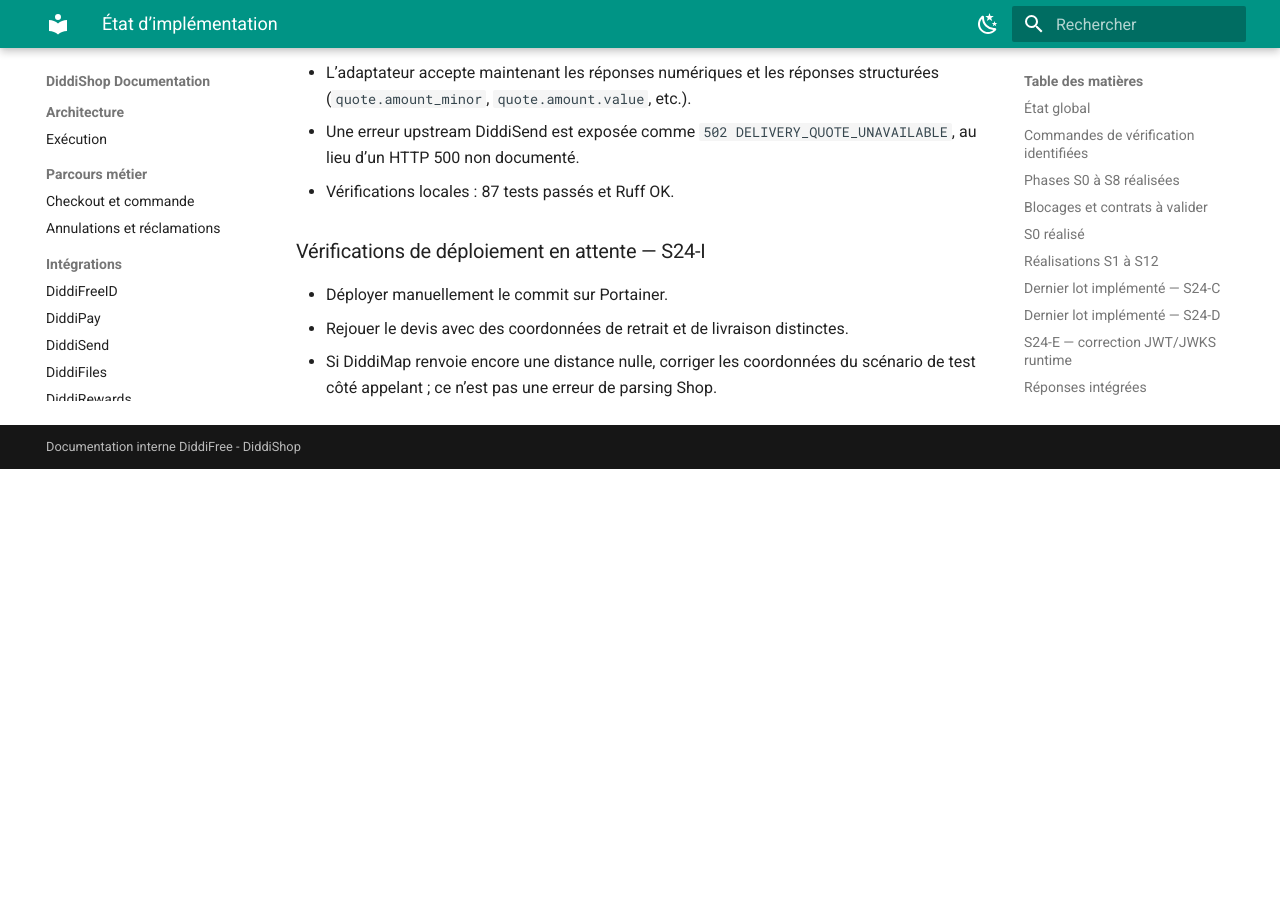
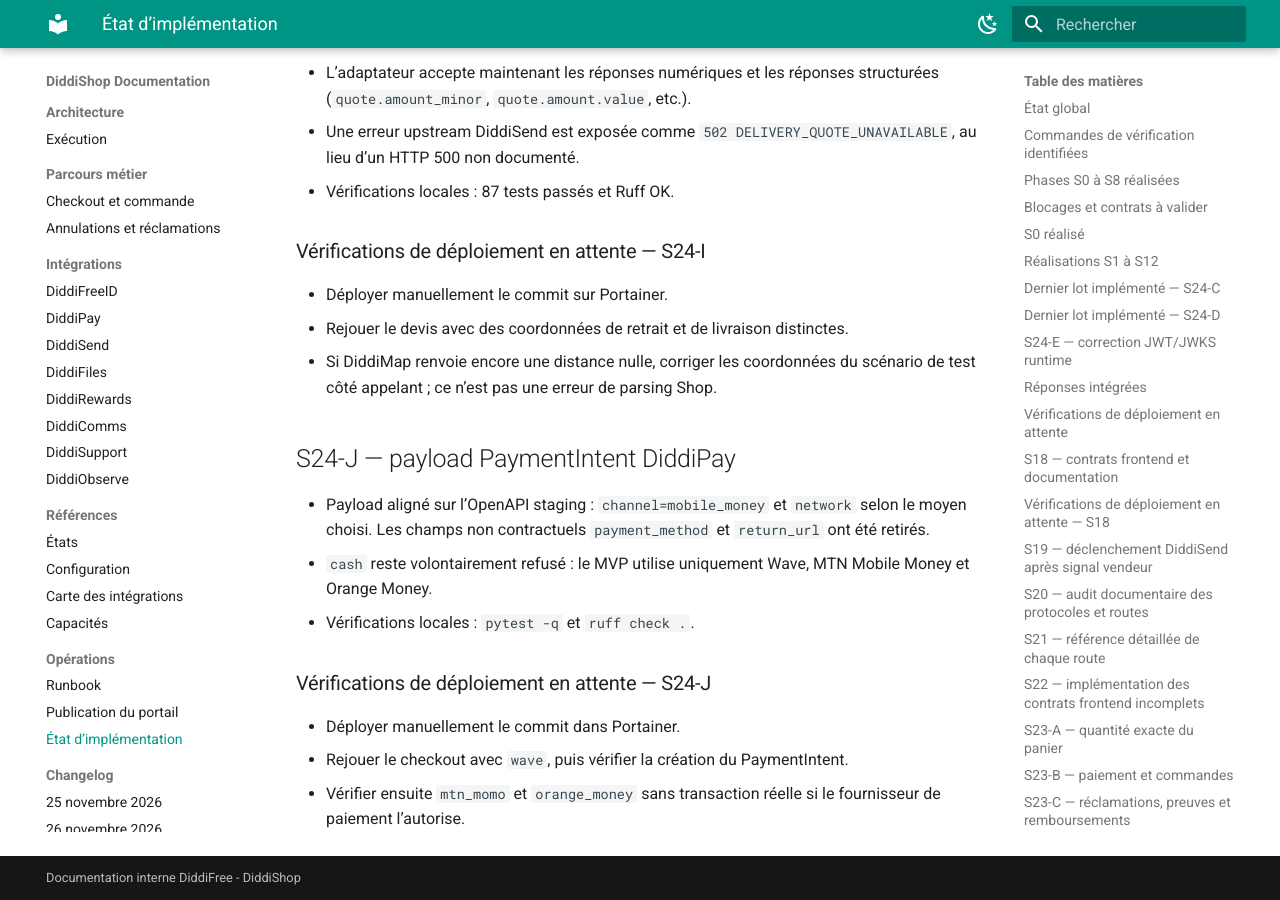
Before and after one commit to DIDDI-FREE/diddi-shop-backend-staging, an MkDocs documentation site: the page built from docs/IMPLEMENTATION-STATUS.md, in a window 1280 px wide and 900 px high, scrolled down 9770 px. Built offline with MkDocs 1.6.1 and Material for MkDocs 9.7.7, drawn with Linux system fonts in a browser that asks for light colours; before the commit the page ends 10239 px from its top, so only the background shows below that.

Commit message:
fix: align DiddiPay payment intent payload

```diff
--- a/docs/IMPLEMENTATION-STATUS.md
+++ b/docs/IMPLEMENTATION-STATUS.md
@@ -359,3 +359,19 @@ PyJWT au build. Aucun changement Portainer n’a été effectué.
 - Rejouer le devis avec des coordonnées de retrait et de livraison distinctes.
 - Si DiddiMap renvoie encore une distance nulle, corriger les coordonnées du
   scénario de test côté appelant ; ce n’est pas une erreur de parsing Shop.
+
+## S24-J — payload PaymentIntent DiddiPay
+
+- Payload aligné sur l’OpenAPI staging : `channel=mobile_money` et `network`
+  selon le moyen choisi. Les champs non contractuels `payment_method` et
+  `return_url` ont été retirés.
+- `cash` reste volontairement refusé : le MVP utilise uniquement Wave, MTN
+  Mobile Money et Orange Money.
+- Vérifications locales : `pytest -q` et `ruff check .`.
+
+### Vérifications de déploiement en attente — S24-J
+
+- Déployer manuellement le commit dans Portainer.
+- Rejouer le checkout avec `wave`, puis vérifier la création du PaymentIntent.
+- Vérifier ensuite `mtn_momo` et `orange_money` sans transaction réelle si le
+  fournisseur de paiement l’autorise.
```
Also changed, not shown: docs/decisions/DECISIONS.md (+13 -0 lines), docs/integrations/diddipay.md (+5 -0 lines), tasks/S24-J-IMPLEMENTATION-2026-11-27.md (added, +22 -0 lines), tasks/todo.md (+1 -0 lines), 2 other files.
